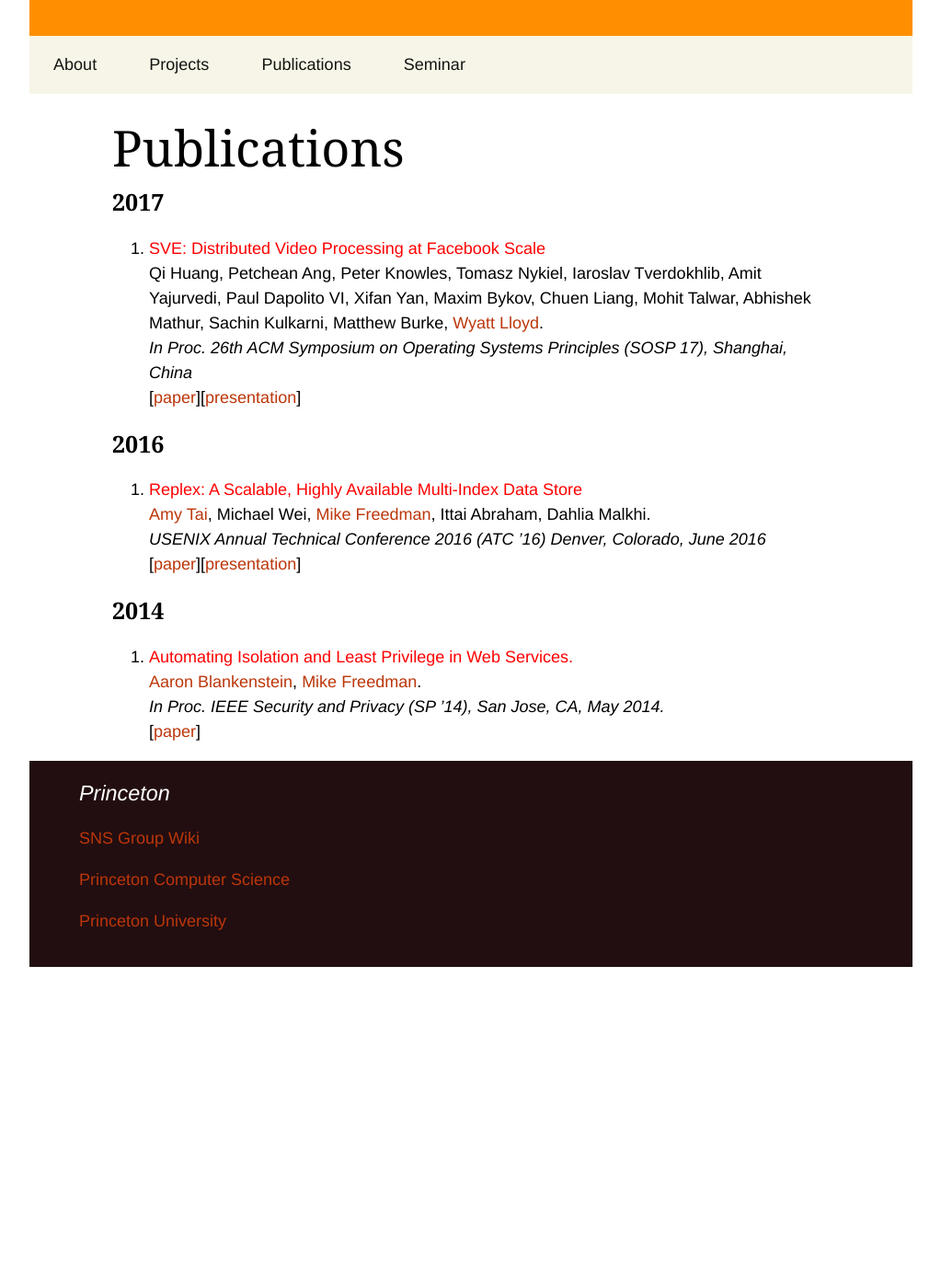
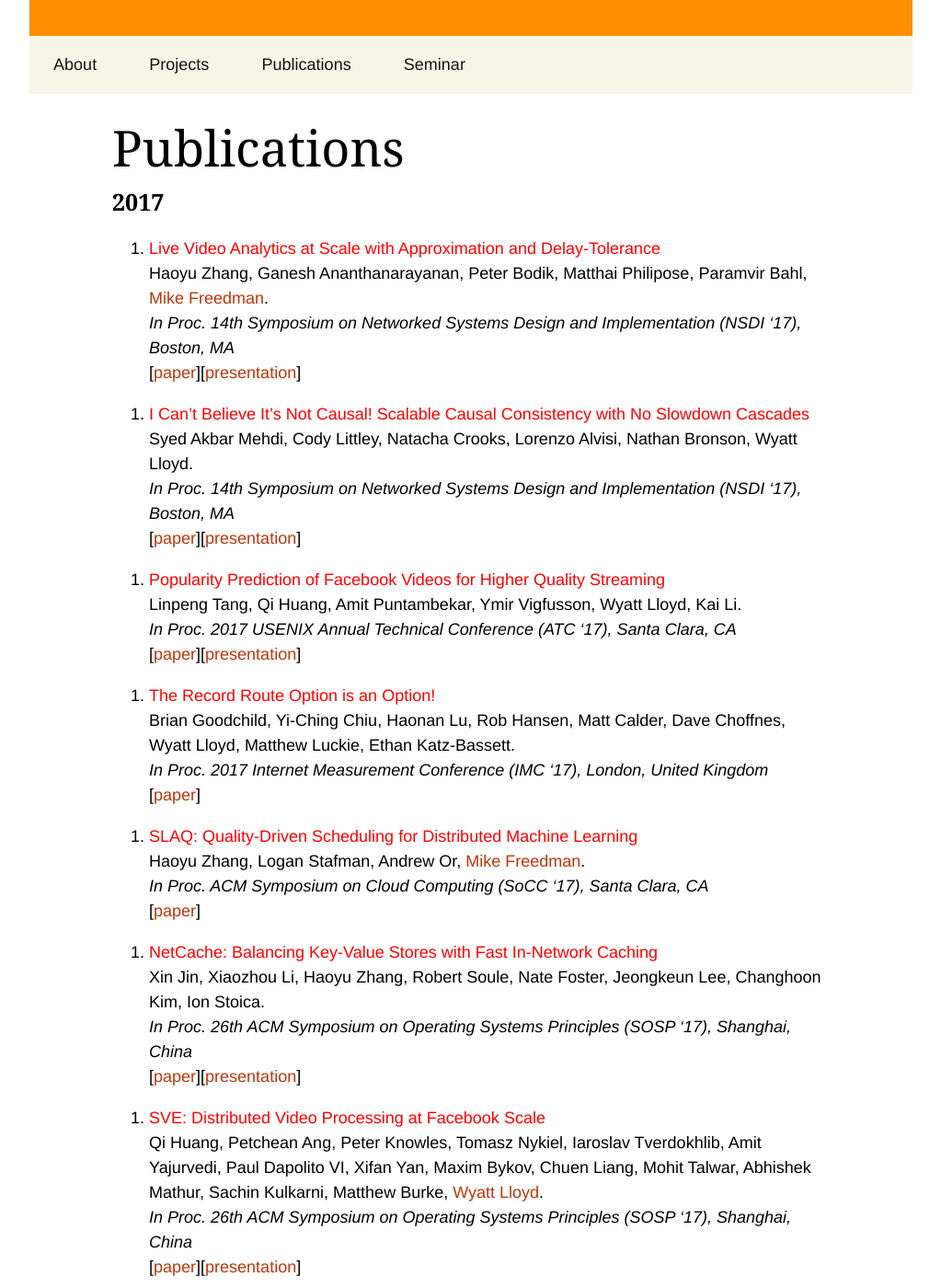
Before and after one commit to princeton-sns/www, a Jekyll site: the page built from publications.md, in a window 1280 px wide and 1400 px high, scrolled down 256 px. Shown: the whole window at 92% size, without its empty margins (128-1151 px from the left). Built offline with Jekyll 4.4.1, drawn with Linux system fonts in a browser that asks for light colours; some web fonts are replaced; before the commit the page ends 1307 px from its top, so only the background shows below that.

Commit message:
Add 2017 pubs.

```diff
--- a/_data/publications.yml
+++ b/_data/publications.yml
@@ -40,7 +40,88 @@
     - Sachin Kulkarni
     - Matthew Burke
     - wlloyd
-  venue: In Proc. 26th ACM Symposium on Operating Systems Principles (SOSP 17), Shanghai, China
+  venue: In Proc. 26th ACM Symposium on Operating Systems Principles (SOSP '17), Shanghai, China
   year: 2017
-  paper: http://www.cs.princeton.edu/~wlloyd/papers/sve-sosp17.pdf
-  presentation: http://www.cs.princeton.edu/~wlloyd/papers/sve-sosp17-talk-public.pdf
+  paper: /assets/papers/2017-sosp-huang.pdf
+  presentation: /assets/slides/2017-sosp-huang.pdf
+
+- title: "NetCache: Balancing Key-Value Stores with Fast In-Network Caching"
+  people:
+    - Xin Jin
+    - Xiaozhou Li
+    - Haoyu Zhang
+    - Robert Soule
+    - Nate Foster
+    - Jeongkeun Lee
+    - Changhoon Kim
+    - Ion Stoica
+  venue: In Proc. 26th ACM Symposium on Operating Systems Principles (SOSP '17), Shanghai, China
+  year: 2017
+  paper: /assets/papers/2017-sosp-jin.pdf
+  presentation: /assets/slides/2017-sosp-jin.pdf
+
+- title: "SLAQ: Quality-Driven Scheduling for Distributed Machine Learning"
+  people:
+    - Haoyu Zhang
+    - Logan Stafman
+    - Andrew Or
+    - mfreed
+  venue: In Proc. ACM Symposium on Cloud Computing (SoCC '17), Santa Clara, CA
+  year: 2017
+  paper: /assets/papers/2017-socc-zhang.pdf
+  award:
+    - Best Paper Award
+
+- title: "The Record Route Option is an Option!"
+  people:
+    - Brian Goodchild
+    - Yi-Ching Chiu
+    - Haonan Lu
+    - Rob Hansen
+    - Matt Calder
+    - Dave Choffnes
+    - Wyatt Lloyd
+    - Matthew Luckie
+    - Ethan Katz-Bassett
+  venue: In Proc. 2017 Internet Measurement Conference (IMC '17), London, United Kingdom
+  year: 2017
+  paper: /assets/papers/2017-imc-goodchild.pdf
+
+- title: "Popularity Prediction of Facebook Videos for Higher Quality Streaming"
+  people:
+    - Linpeng Tang
+    - Qi Huang
+    - Amit Puntambekar
+    - Ymir Vigfusson
+    - Wyatt Lloyd
+    - Kai Li
+  venue: In Proc. 2017 USENIX Annual Technical Conference (ATC '17), Santa Clara, CA
+  year: 2017
+  paper: /assets/papers/2017-atc-tang.pdf
+  presentation: /assets/slides/2017-atc-tang.pdf
+
+- title: "I Can’t Believe It’s Not Causal! Scalable Causal Consistency with No Slowdown Cascades"
+  people:
+    - Syed Akbar Mehdi
+    - Cody Littley
+    - Natacha Crooks
+    - Lorenzo Alvisi
+    - Nathan Bronson
+    - Wyatt Lloyd
+  venue: In Proc. 14th Symposium on Networked Systems Design and Implementation (NSDI '17), Boston, MA
+  year: 2017
+  paper: /assets/papers/2017-nsdi-mehdi.pdf
+  presentation: /assets/slides/2017-nsdi-mehdi.pdf
+
+- title: "Live Video Analytics at Scale with Approximation and Delay-Tolerance"
+  people:
+    - Haoyu Zhang
+    - Ganesh Ananthanarayanan
+    - Peter Bodik
+    - Matthai Philipose
+    - Paramvir Bahl
+    - mfreed
+  venue: In Proc. 14th Symposium on Networked Systems Design and Implementation (NSDI '17), Boston, MA
+  year: 2017
+  paper: /assets/papers/2017-nsdi-zhang.pdf
+  presentation: /assets/slides/2017-nsdi-zhang.pdf
```
Also changed, not shown: 15 other files.
